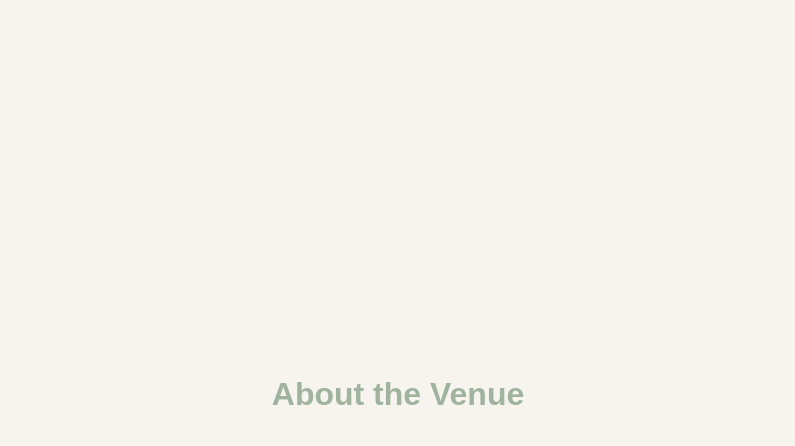
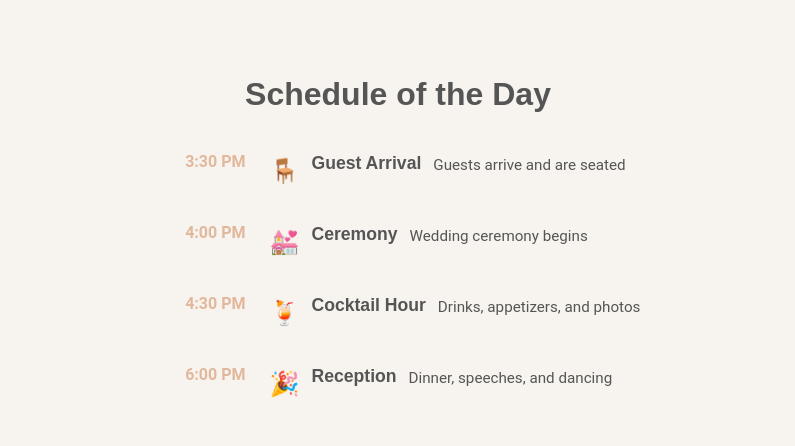
Before and after one commit to clache0/website-template, a React (Vite) app: page / in a window 1280 px wide. Shown: the part 2220-2666 px from the top of the page, without its empty margins (242-1037 px from the left). Built offline with nearby package versions, Linux system fonts and the light colour scheme.

Commit message:
add schedule section

```diff
--- /dev/null
+++ b/src/data/schedule.js
@@ -0,0 +1,27 @@
+// src/data/schedule.js
+export const schedule = [
+  {
+    time: "3:30 PM",
+    title: "Guest Arrival",
+    description: "Guests arrive and are seated",
+    icon: "🪑"
+  },
+  {
+    time: "4:00 PM",
+    title: "Ceremony",
+    description: "Wedding ceremony begins",
+    icon: "💒"
+  },
+  {
+    time: "4:30 PM",
+    title: "Cocktail Hour",
+    description: "Drinks, appetizers, and photos",
+    icon: "🍹"
+  },
+  {
+    time: "6:00 PM",
+    title: "Reception",
+    description: "Dinner, speeches, and dancing",
+    icon: "🎉"
+  }
+];
--- /dev/null
+++ b/src/sections/ScheduleSection.jsx
@@ -0,0 +1,20 @@
+export default function ScheduleSection({ id, title, items }) {
+  return (
+    <section id={id} className="section schedule-section">
+      <h2 className="schedule-title">{title}</h2>
+
+      <div className="schedule-list">
+        {items.map((item, index) => (
+          <div className="schedule-item" key={index}>
+            <div className="schedule-time">{item.time}</div>
+            <div className="schedule-content">
+              <div className="schedule-icon">{item.icon}</div>
+              <h3>{item.title}</h3>
+              <p>{item.description}</p>
+            </div>
+          </div>
+        ))}
+      </div>
+    </section>
+  );
+}
--- a/src/sections/sectionsData.jsx
+++ b/src/sections/sectionsData.jsx
@@ -3,16 +3,10 @@ import ImageTextSection from "./ImageTextSection";
 import ImageOnlySection from "./ImageOnlySection";
 import TextSection from "./TextSection";
 import { images } from "../data/images";
+import ScheduleSection from "./ScheduleSection";
+import { schedule } from "../data/schedule";
 
 export const sections = [
-  {
-    id: "home",
-    label: "Home",
-    component: (
-      <Home backgroundImage={images.cityHallStairs} />
-    ),
-  },
-
   {
     id: "hero",
     label: "Gallery",
@@ -54,6 +48,18 @@ export const sections = [
   },
 
   {
+    id: "schedule",
+    label: "Schedule",
+    component: (
+      <ScheduleSection
+        id="schedule"
+        title="Schedule of the Day"
+        items={schedule}
+      />
+    ),
+  },
+
+  {
     id: "details",
     label: "Details",
     component: (
--- a/src/styles/sections.css
+++ b/src/styles/sections.css
@@ -143,3 +143,77 @@ main {
     font-size: 1rem;
   }
 }
+
+.schedule-section {
+  max-width: 800px;
+  margin: 0 auto;
+  padding: 4rem 1rem;
+  text-align: center;
+  display: flex;
+  flex-direction: column;
+}
+
+.schedule-title {
+  font-size: 2rem;
+  margin-bottom: 2rem;
+}
+
+.schedule-list {
+  display: flex;
+  flex-direction: column;
+  gap: 2rem;
+}
+
+.schedule-item {
+  display: grid;
+  grid-template-columns: 90px 1fr;
+  gap: 1.5rem;
+  align-items: start;
+}
+
+.schedule-time {
+  font-weight: 600;
+  color: var(--accent-color);
+  font-size: 1rem;
+  text-align: right;
+}
+
+.schedule-content {
+  display: flex;
+  align-items: flex-start;
+  gap: 0.75rem;
+}
+
+.schedule-icon {
+  font-size: 1.5rem;
+  margin-top: 0.2rem; /* align with title text */
+}
+
+.schedule-content h3 {
+  margin: 0;
+  font-size: 1.1rem;
+}
+
+.schedule-content p {
+  margin-top: 0.25rem;
+  font-size: 0.95rem;
+  color: var(--text-color);
+}
+
+/* Mobile */
+@media (max-width: 600px) {
+  .schedule-item {
+    grid-template-columns: 1fr;
+    text-align: center;
+  }
+
+  .schedule-time {
+    text-align: center;
+  }
+
+  .schedule-content {
+    flex-direction: column;
+    align-items: center;
+    gap: 0.5rem;
+  }
+}
```
